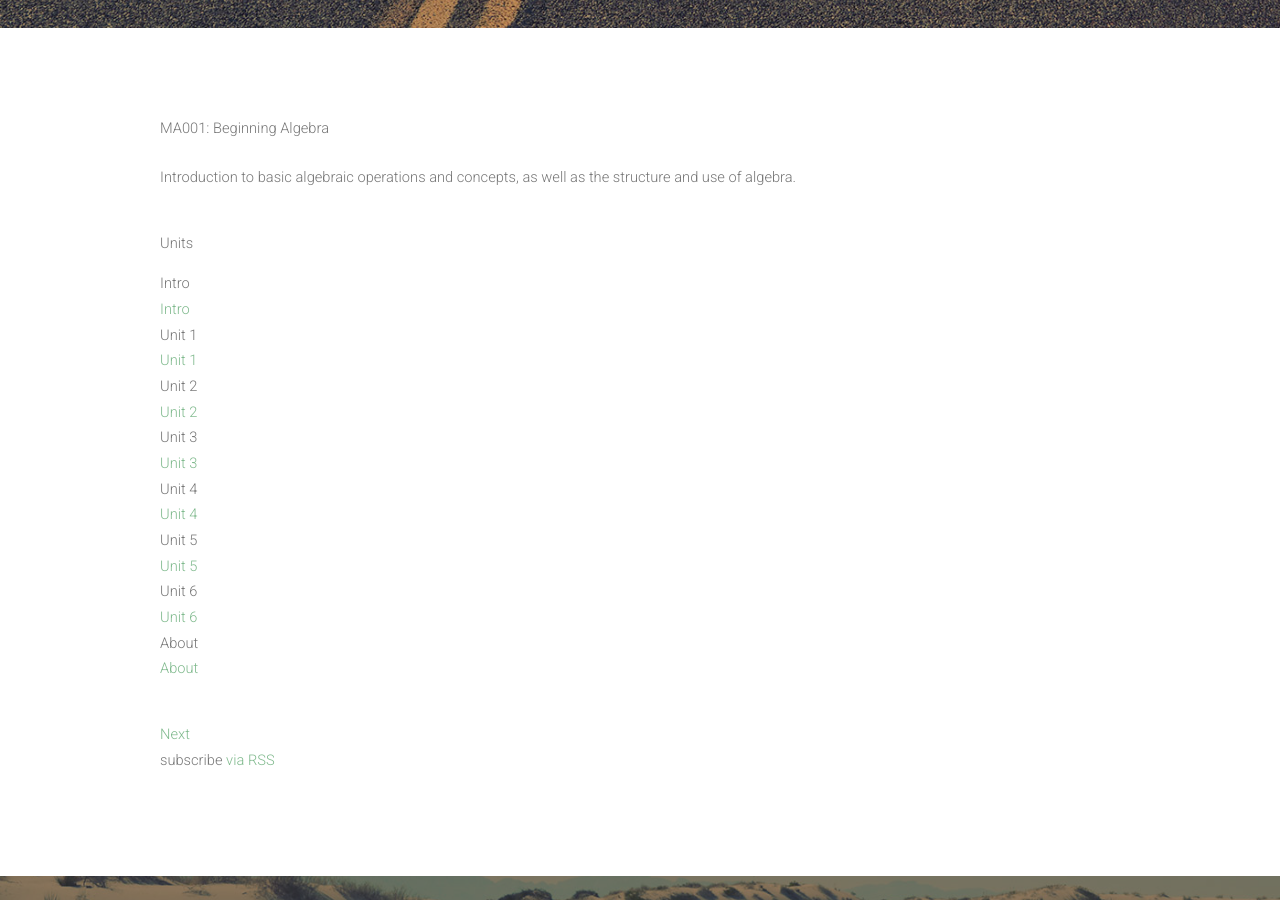
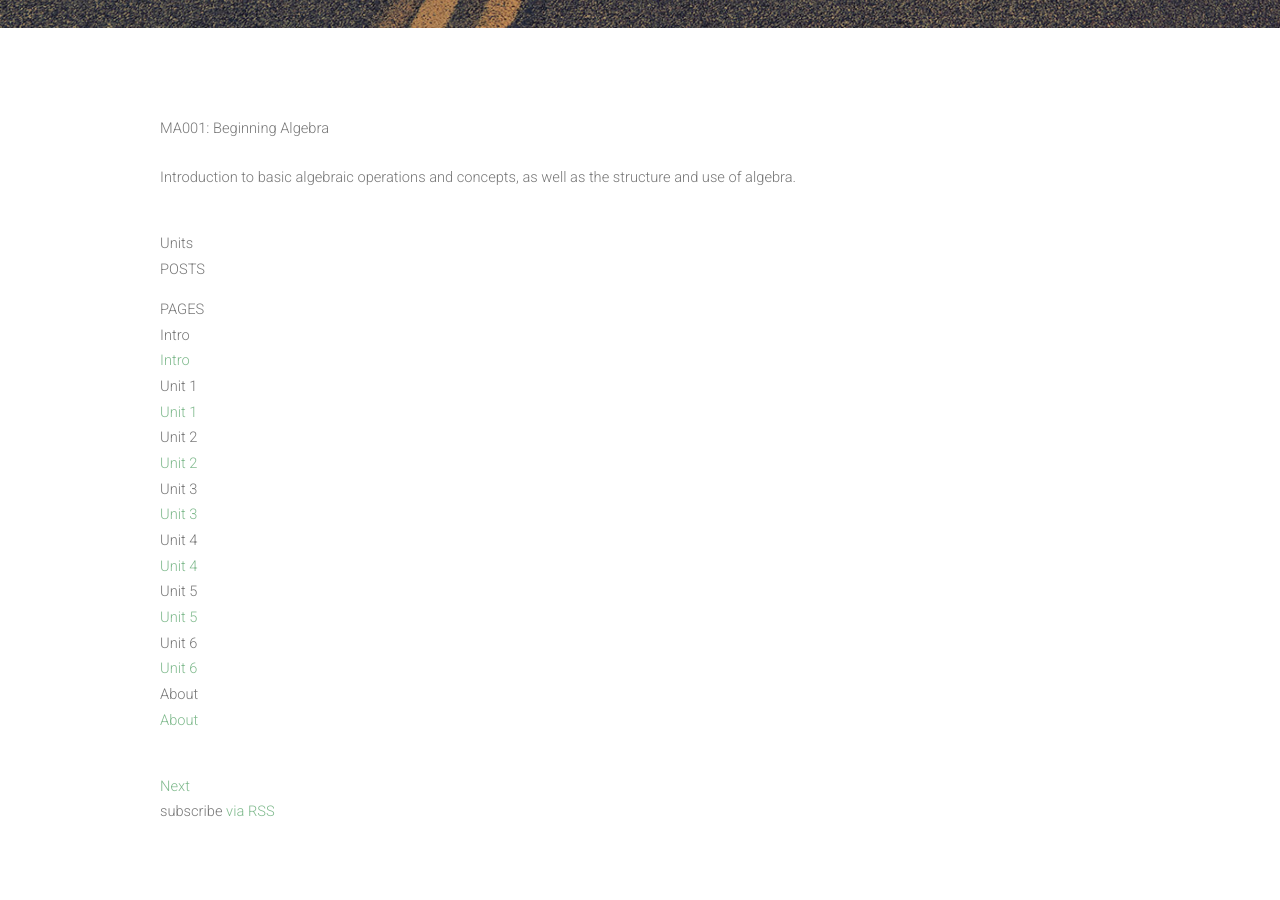
Before and after one commit to saylordotorg/course_ma001, a Jekyll site: the page built from index.html, in a window 1280 px wide and 900 px high, scrolled down 350 px. Built offline with Jekyll 4.4.1, drawn with Linux system fonts in a browser that asks for light colours; nearby versions of some CDN libraries.

Commit message:
Further debugging

```diff
--- a/index.html
+++ b/index.html
@@ -10,7 +10,7 @@ layout: no-sidebar
 <p>{{site.description}}</p><br>
   <h1 class="page-heading">Units</h1>
 
-  <ul>
+  <ul><li>POSTS</li>
   {% for post in site.posts %}
     <li>
     <li>{{post.title}}</li>
@@ -18,7 +18,7 @@ layout: no-sidebar
     </li>
   {% endfor %}
   </ul>
-    <ul>
+    <ul><li>PAGES</li>
   {% for page in site.pages %}
   <li>{{page.title}}</li>
     <li>
```
